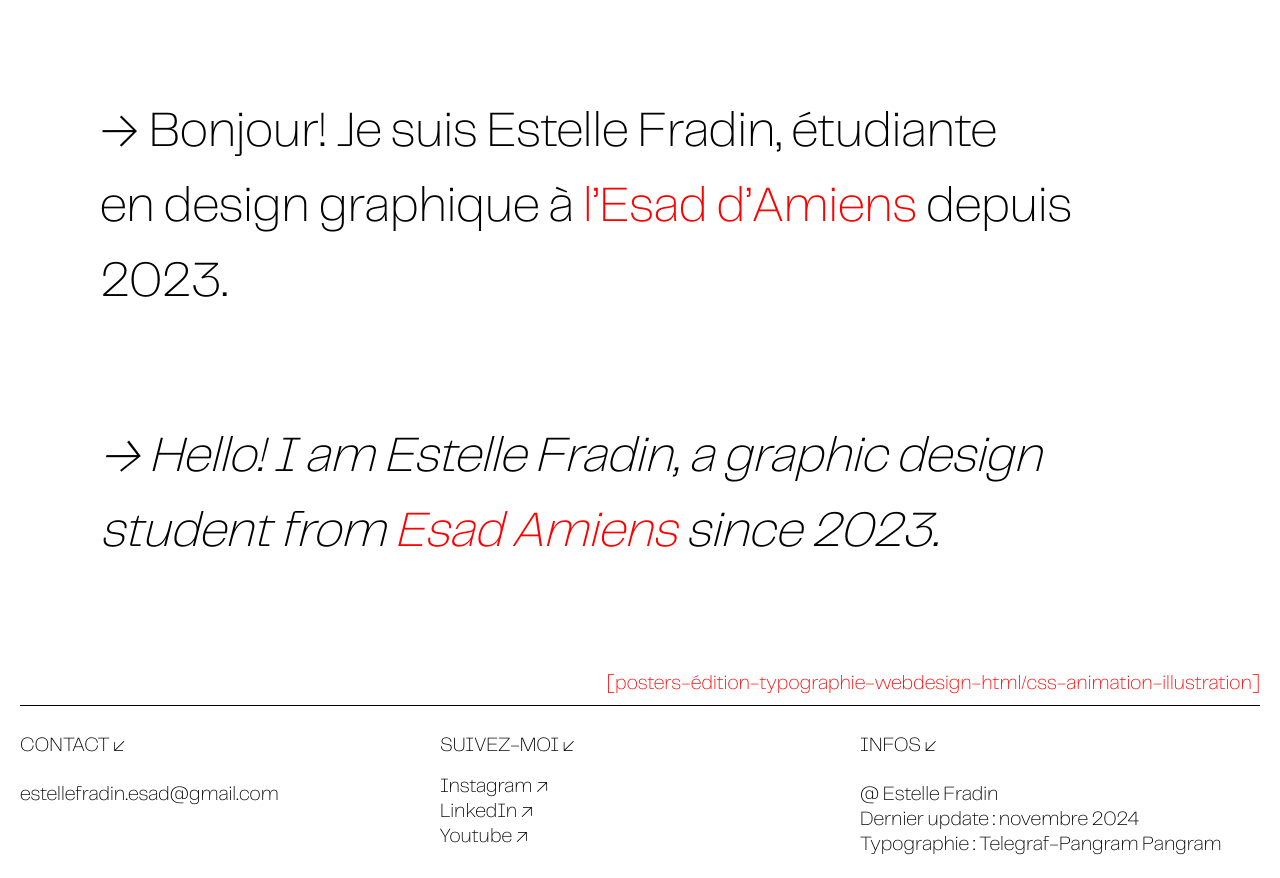
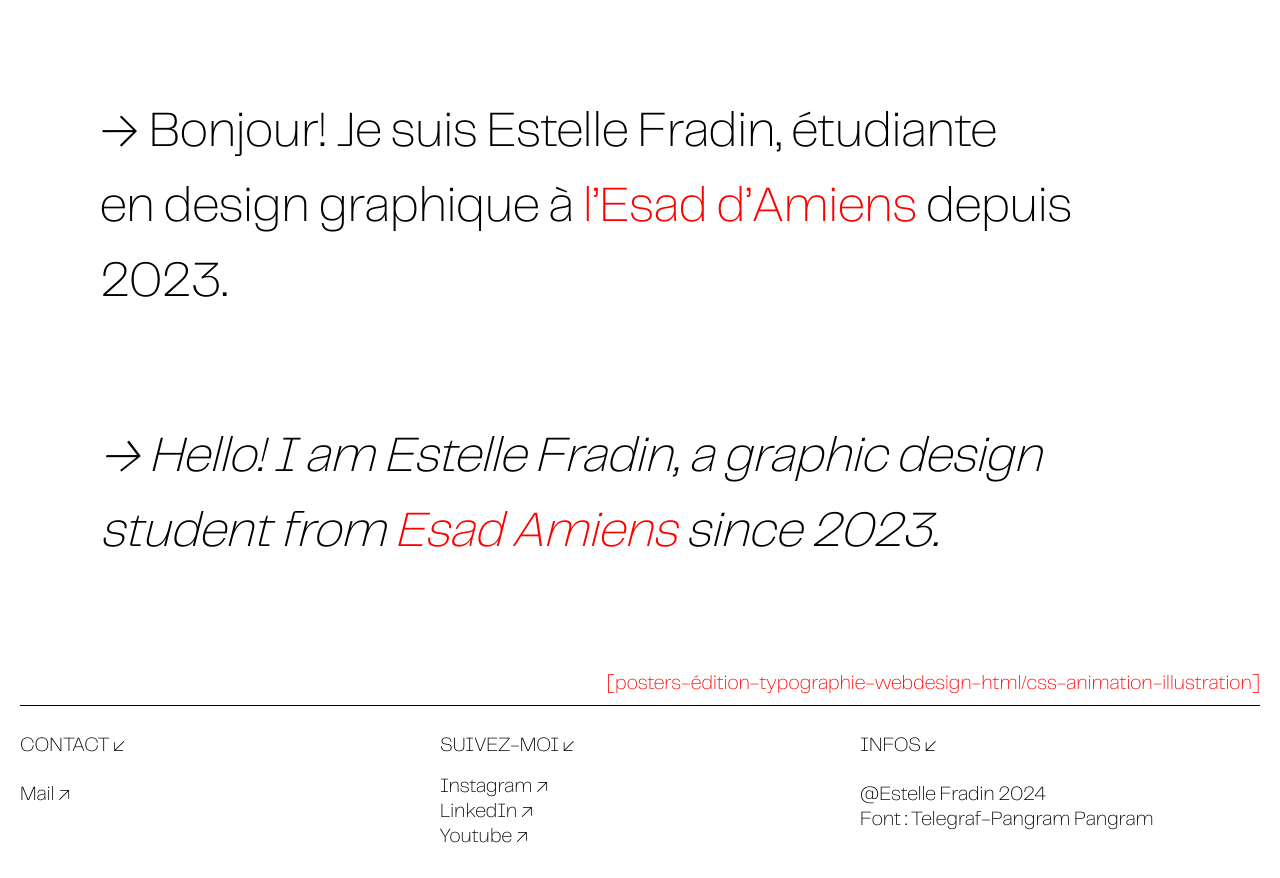
Before and after one commit to estellefradin/estellefradin.github.io, a plain HTML site: page index.html in a window 1280 px wide. Shown: the part 186-1064 px from the top of the page. Drawn offline with Linux system fonts and the light colour scheme.

Commit message:
Add files via upload

```diff
--- a/index.html
+++ b/index.html
@@ -62,7 +62,7 @@
     <div class="footer-column">
         <div class="p-footer">CONTACT &#x2199</div>
         <br>
-        <div class="p-footer">estellefradin.esad@gmail.com</div>
+        <a href="mailto:estellefradin.esad@gmail.com" class="email-link"> <div class="p-footer">Mail &#8599 </div></a>
     </div>
 
     <div class="footer-column">
@@ -76,9 +76,9 @@
     <div>
         <div class="p-footer">INFOS &#x2199</div>
         <br>
-        <div class="p-footer">@ Estelle Fradin</div>
-        <div class="p-footer">Dernier update : novembre 2024</div>
-        <div class="p-footer">Typographie : Telegraf-Pangram Pangram</div>
+        <div class="p-footer">@Estelle Fradin 2024</div>
+        <div class="p-footer"></div>
+        <div class="p-footer">Font : Telegraf-Pangram Pangram</div>
     </div>
 
 </footer>
--- a/style.css
+++ b/style.css
@@ -183,6 +183,7 @@ h4 {
     color : rgb(0, 0, 0);
     text-align: left;
     margin : O ;
+    margin-right: 20px;
     max-width: auto;
     font-size: clamp(16px, 2vw, 20px);
     text-decoration: none;
```
